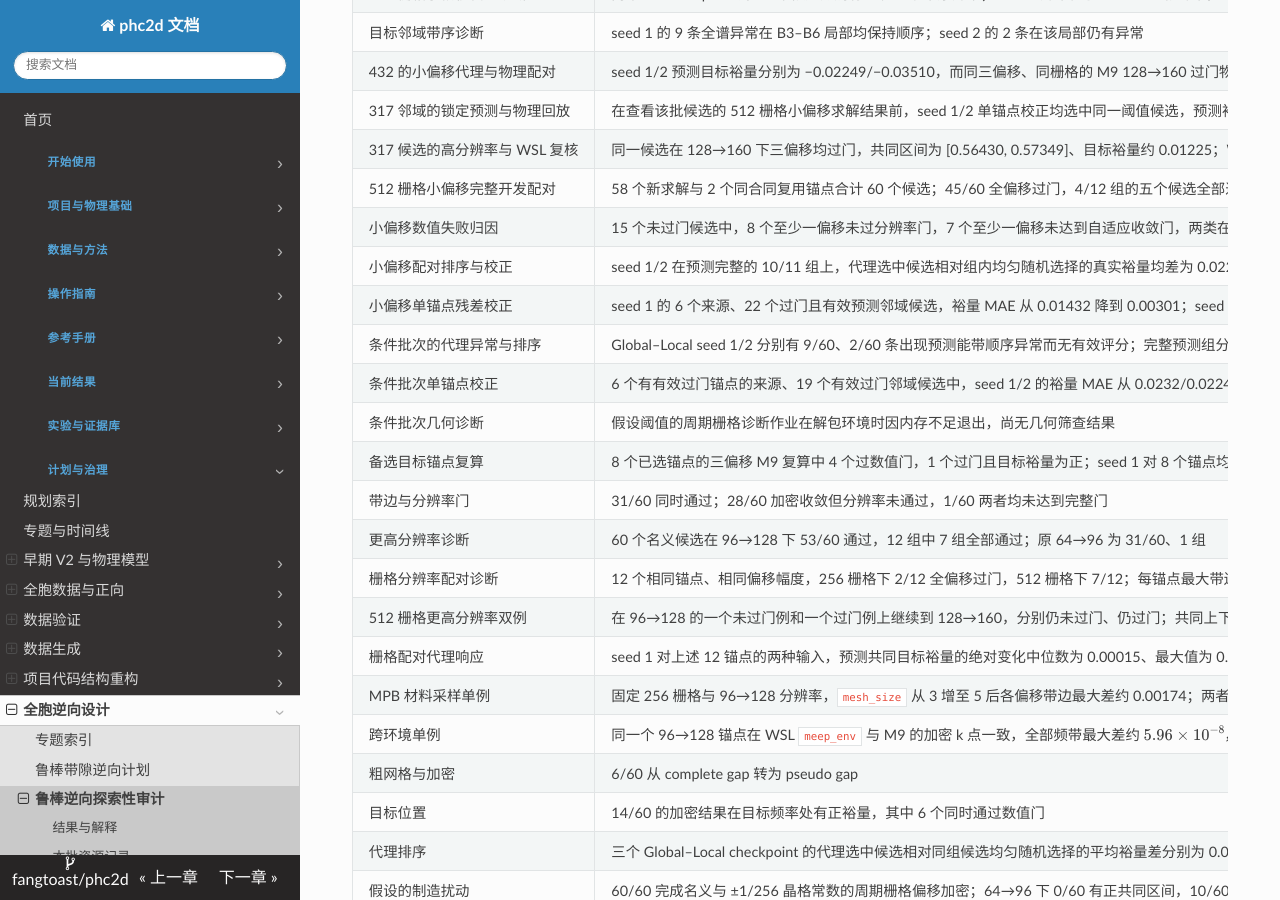
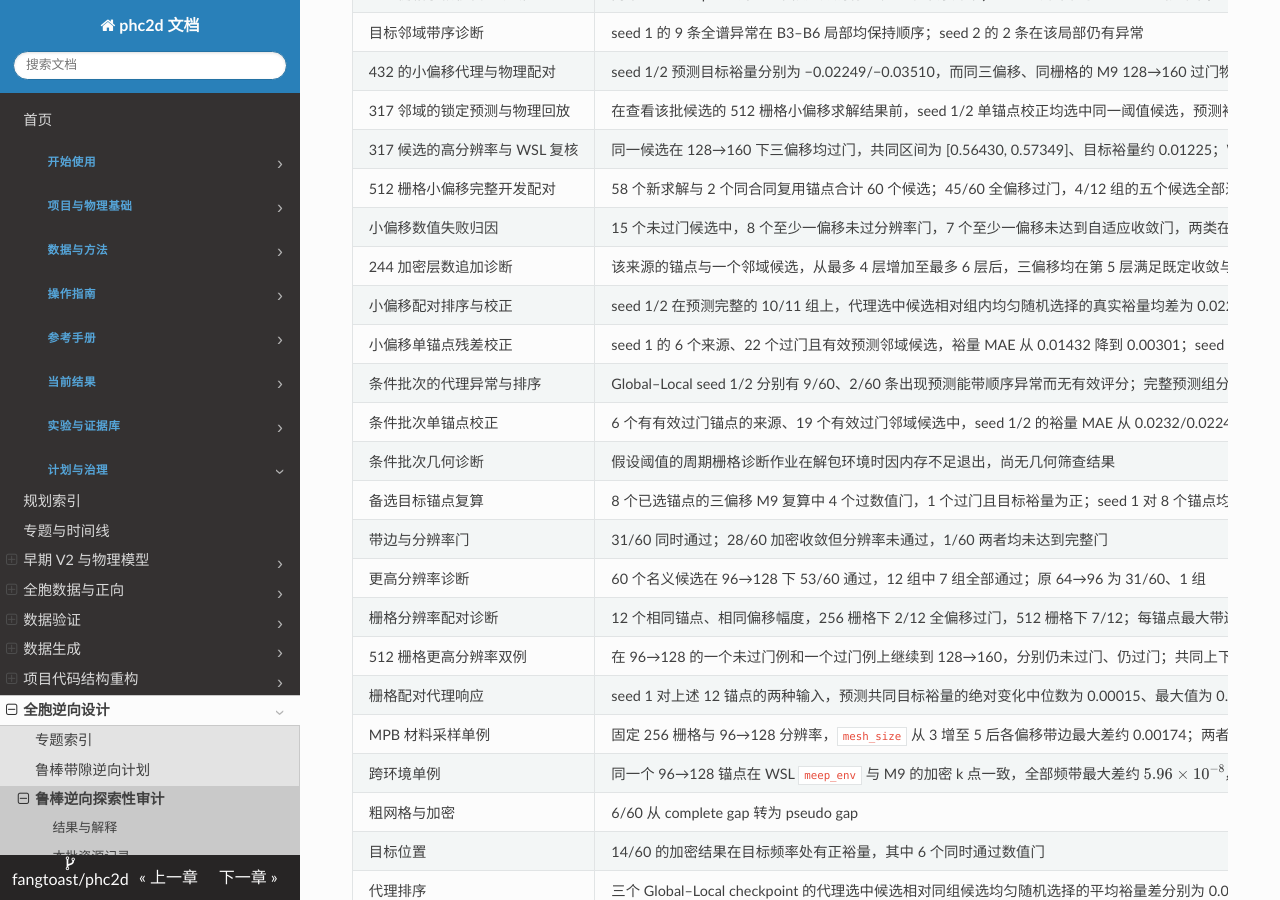
Before and after one commit to fangtoast/phc2d, an MkDocs documentation site: the page built from docs/results/inverse/鲁棒带隙逆向可用性审计.md, in a window 1280 px wide and 900 px high, scrolled down 958 px. Built offline with MkDocs 1.6.1, drawn with Linux system fonts in a browser that asks for light colours; some of the changed text lies outside the part shown.

Commit message:
Record adaptive refinement sensitivity

```diff
--- a/docs/results/inverse/鲁棒带隙逆向可用性审计.md
+++ b/docs/results/inverse/鲁棒带隙逆向可用性审计.md
@@ -54,6 +54,7 @@ source_artifacts:
 | 317 候选的高分辨率与 WSL 复核 | 同一候选在 128→160 下三偏移均过门，共同区间为 [0.56430, 0.57349]、目标裕量约 0.01225；WSL 与 M9 带边和门一致，频带最大差约 $5.96\times10^{-8}$ | 针对一个事后追加的开发候选；与锚点的改善量仍采用双方同为 96→128 的结果，不以不同分辨率计算收益。有限 k 搜索和假设偏移不代表连续 BZ 认证或加工良率 |
 | 512 栅格小偏移完整开发配对 | 58 个新求解与 2 个同合同复用锚点合计 60 个候选；45/60 全偏移过门，4/12 组的五个候选全部过门。过门候选中 4 个目标裕量为正；seed 1/2 分别漏判 3/4 和 4/4 | 条件开发来源及偏移幅度均受此前诊断影响，不是独立 P2 测试；未过门和无效预测分别保留，两个 seed 共享同一物理候选集 |
 | 小偏移数值失败归因 | 15 个未过门候选中，8 个至少一偏移未过分辨率门，7 个至少一偏移未达到自适应收敛门，两类在本批不重叠；7 个自适应失败中 5 个来自同一来源 | 事后开发批诊断，提示需同时检查分辨率与局部加密，而不能把候选视为彼此独立；未通过的结果不能计作物理最优 |
+| 244 加密层数追加诊断 | 该来源的锚点与一个邻域候选，从最多 4 层增加至最多 6 层后，三偏移均在第 5 层满足既定收敛与分辨率门；每偏移 k 点由 145 增至 161，带边最大变化约 $4.96\times10^{-5}$ | 两个事后选取候选属于同一来源；新旧加密合同不同，不能追溯改变原批次 45/60 的过门数，也不能据此保证其他来源收敛 |
 | 小偏移配对排序与校正 | seed 1/2 在预测完整的 10/11 组上，代理选中候选相对组内均匀随机选择的真实裕量均差为 0.02263/0.02882；共同数值门和预测均完整的 4 组上两者均为 0.02213 | 全预测完整组包含数值未过门候选；4 组是事后筛选，且两 seed 共享物理样本，仅可描述、不能证明总体排序可靠 |
 | 小偏移单锚点残差校正 | seed 1 的 6 个来源、22 个过门且有效预测邻域候选，裕量 MAE 从 0.01432 降到 0.00301；seed 2 的 7 个来源、25 个候选从 0.01243 降到 0.00354 | 逐组使用同合同真实锚点作常量带边校正；事后筛选和小样本可能产生偏差，尚无独立批次或同预算在线成本收益 |
 | 条件批次的代理异常与排序 | Global–Local seed 1/2 分别有 9/60、2/60 条出现预测能带顺序异常而无有效评分；完整预测组分别为 10/12、11/12，选中候选相对组内随机选择的真实裕量均差为 0.0237、0.0294 | 排序包含数值未过门候选，且排除了含异常预测的整组；通过数值门且预测完整的只有 2 组，均差均为 0.0251，仅描述性结果。两 seed 无预测正裕量，虚假正例比例的分母为零，不能定义 |
@@ -116,6 +117,7 @@ source_artifacts:
 | 512 栅格小偏移 seed 1/2 代理评分，N56 | 合计 0.205 GPU 小时、1.232 CPU 核时 | 两项单卡作业，包含启动开销；不含已有模型训练 |
 | 317 候选的 128→160 追加诊断，M9 | 0.321 CPU 核时 | 单项作业、3 核、3 偏移；WSL 同合同复算另计 |
 | 512 小偏移其余 58 候选，M9 | 9.375 CPU 核时 | 12 个分片、每片 3 核；两个锚点复用此前五偏移求解，仅提取相同三偏移 |
+| 244 的两候选加密层数诊断，M9 | 0.439 CPU 核时 | 两项作业、每项 3 核；与原批次成本分列 |
 
 按调度器分配核数或 GPU 数乘运行时间统计，原始账单保留在本地预检 run。上述工作量属于不同任务，不能直接相除作为优化加速比；正式比较需同目标、同预算和同验收条件。
 
@@ -180,3 +182,5 @@ ConvNeXt seed 1 的回放记录位于同一 run 的 `validation_replay_convnext_
 小偏移 58 个新候选的 M9 原始求解包 SHA-256 为 `f0816893dcf5e10ab2c161e2cce2ac5e69b63bb7cc42fd76c84ca7fd6e2d777b`；全批频谱与偏移栅格重新核对，复用的两个锚点各自先按原五偏移协议验证，再提取相同三偏移并检查数值合同。完整配对、数值门与资源账单位于本地预检 run。
 
 该批逐候选和逐偏移失败归因位于本地预检 run 的 `conditional_small512_numerical_failure_diagnostic.json`。
+
+244 加密层数诊断的原始求解包 SHA-256 为 `160d085e6d8f344303a38b206f91417edbc24a4e0773fee0b3b0dfb86db8e5cc`；原、新协议及逐偏移比较和账单位于同一本地预检 run。
```
